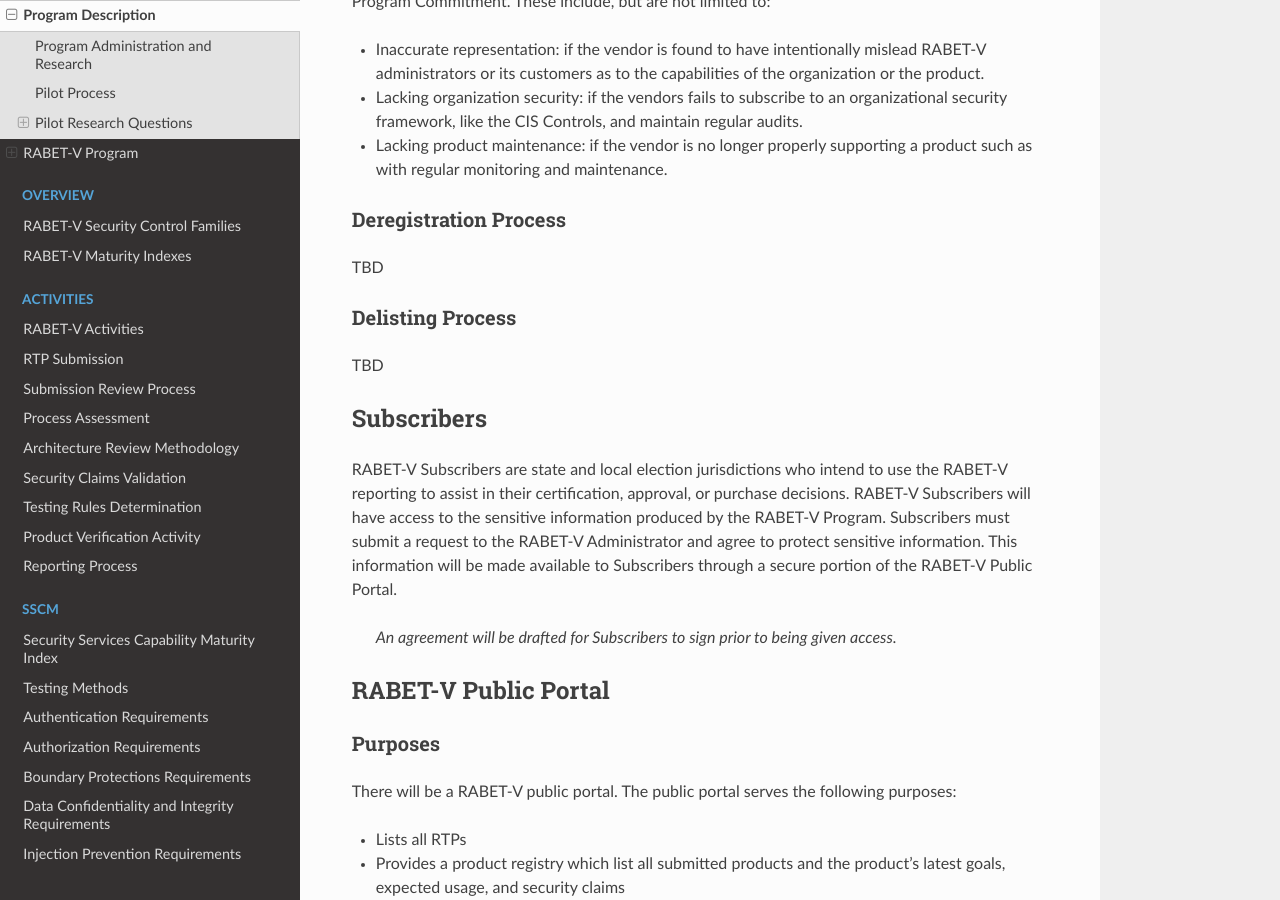
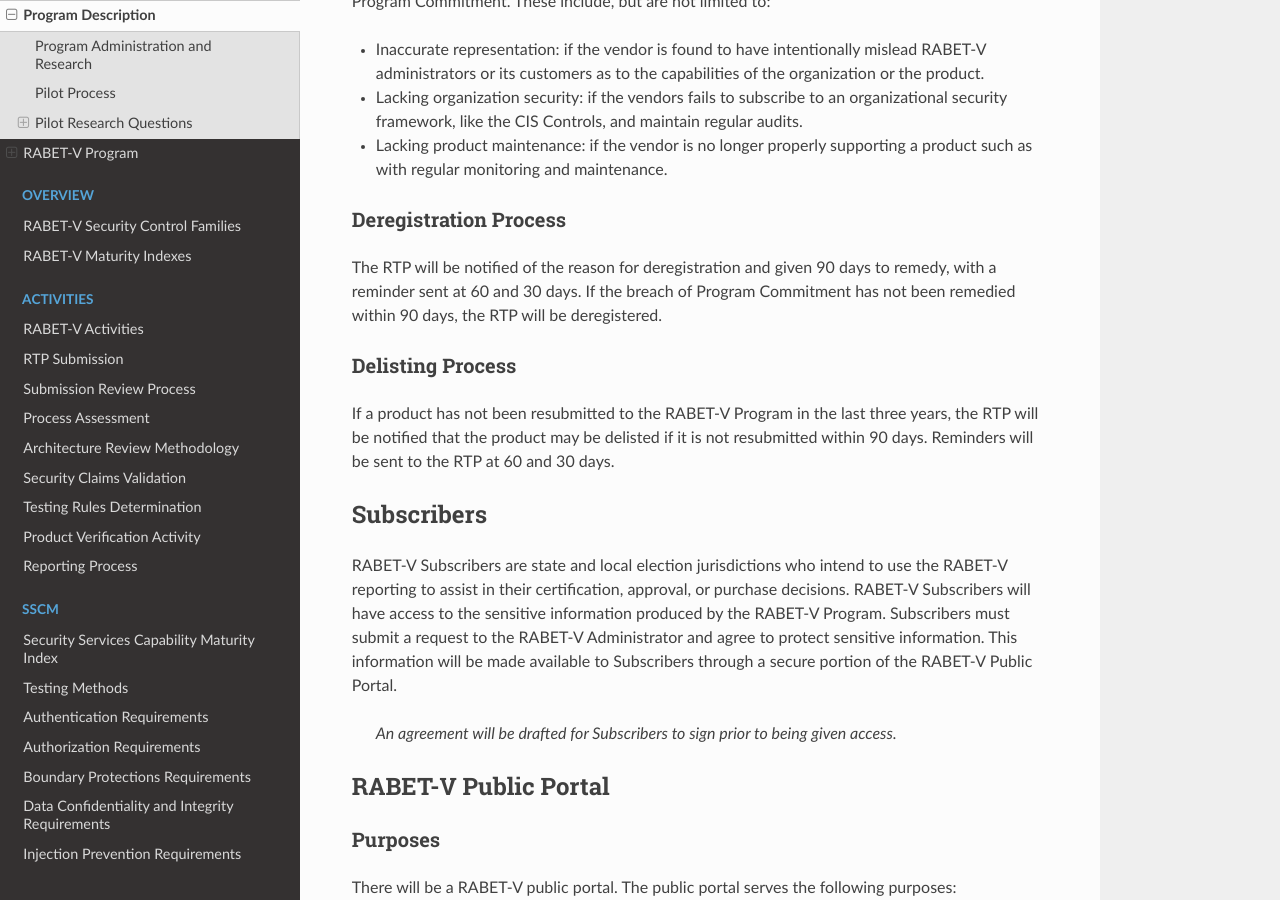
Before and after one commit to it-dept-cis/RABET-V-Pilot, a Sphinx documentation site: the page built from docs/source/README.md, in a window 1280 px wide and 900 px high, scrolled down 5121 px. Built offline with Sphinx 7.4.7 and the Read the Docs theme 2.0.0, drawn with Linux system fonts in a browser that asks for light colours.

Commit message:
Update README.md

```diff
--- a/docs/source/README.md
+++ b/docs/source/README.md
@@ -184,11 +184,11 @@
 
 ### Deregistration Process
 
-TBD
+The RTP will be notified of the reason for deregistration and given 90 days to remedy, with a reminder sent at 60 and 30 days. If the breach of Program Commitment has not been remedied within 90 days, the RTP will be deregistered.
 
 ### Delisting Process
 
-TBD
+If a product has not been resubmitted to the RABET-V Program in the last three years, the RTP will be notified that the product may be delisted if it is not resubmitted within 90 days. Reminders will be sent to the RTP at 60 and 30 days.
 
 ## Subscribers
 
```
